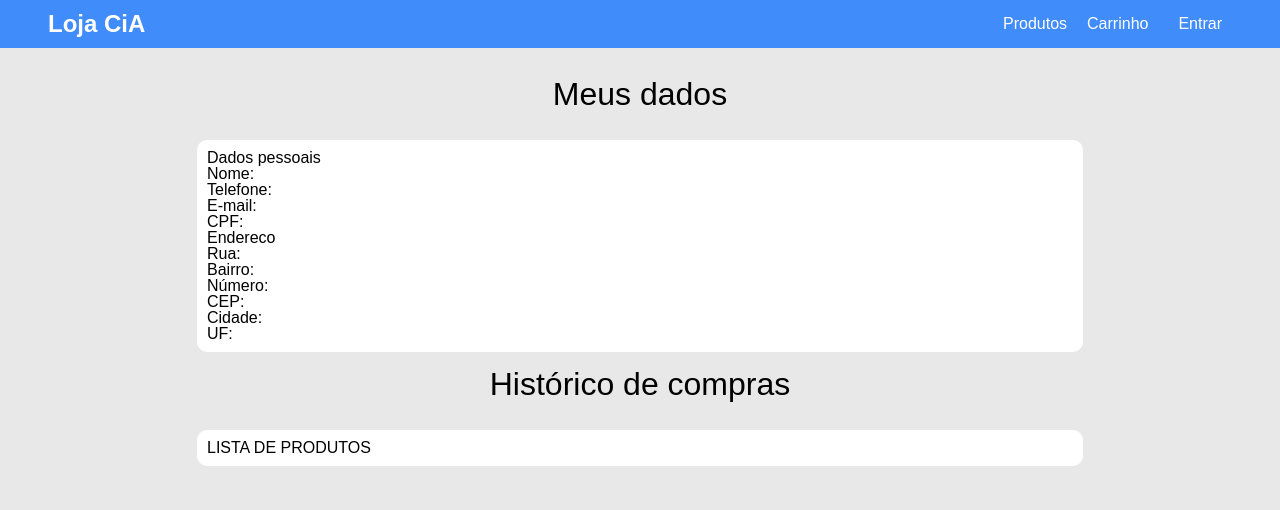
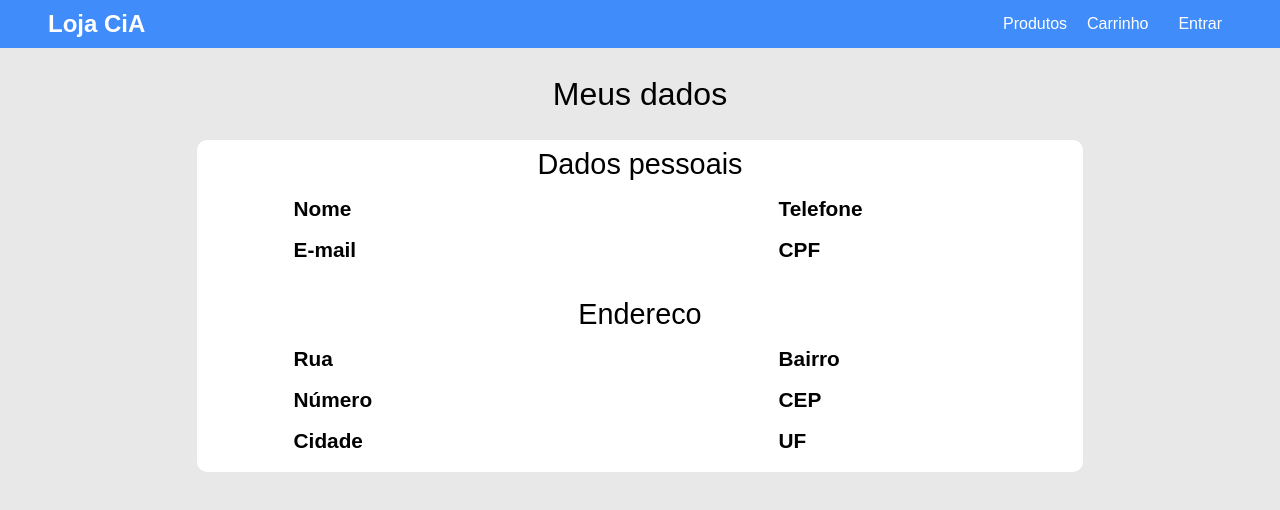
Before and after one commit to GuilhermeDrummond/lojaCiA, a React (Create React App) app: page /account in a window 1280 px wide. Shown: the top 510 px of the page. Built offline with nearby package versions, Linux system fonts and the light colour scheme.

Commit message:
Finalização de minha conta, metodos das interfaces implementados

```diff
--- a/src/App.tsx
+++ b/src/App.tsx
@@ -15,6 +15,7 @@ import { Cart } from './components/Cart';
 import Loja from './classes/Loja';
 import { CheckOut } from './components/CheckOut';
 import { MyAccount } from './components/MyAccount';
+import Pedido from './classes/Pedido';
 
 
 export default function App() {
@@ -74,6 +75,12 @@ export default function App() {
     handleAddCart(item)
   }
 
+  const [purchaseHistory, setPurchaseHistory] = useState<Pedido[]>([])
+
+  function handlePurchaseHistory(order : Pedido) {
+    setPurchaseHistory([order, ...purchaseHistory])
+  }
+
 
   return (
     <>
@@ -92,7 +99,7 @@ export default function App() {
 
         <Route
           path='/checkout'
-          render={props => <CheckOut {...props} carrinho={cartList}/>}
+          render={props => <CheckOut {...props} carrinho={cartList} onFinish={handlePurchaseHistory} limparCarrinho={setCartList}/>}
         />
 
         <Route
@@ -107,7 +114,7 @@ export default function App() {
 
         <Route
           path='/account' exact
-          render={props => <MyAccount {...props} cliente={activeUser} />}
+          render={props => <MyAccount {...props} cliente={activeUser} historico={purchaseHistory}/>}
         />
       </Router>
 
--- a/src/classes/Boleto.ts
+++ b/src/classes/Boleto.ts
@@ -1,7 +1,11 @@
 import IPagamento from "./IPagamento";
 
 export default class Boleto implements IPagamento {
-    pagar() {
-        return 0
+    calcularValorPagamento(valor : number) {
+        return valor * 0.9
+    }
+
+    getFormaPagamento() : string {
+        return 'Boleto'
     }
 }
--- a/src/classes/Cartao.ts
+++ b/src/classes/Cartao.ts
@@ -1,7 +1,11 @@
 import IPagamento from "./IPagamento";
 
 export default class Cartao implements IPagamento {
-    pagar() {
-        return 0
+    calcularValorPagamento(valor : number) {
+        return valor + 1000
+    }
+
+    getFormaPagamento() : string {
+        return 'Cartão'
     }
 }
--- a/src/classes/Correios.ts
+++ b/src/classes/Correios.ts
@@ -1,7 +1,12 @@
 import IEntrega from "./IEntrega";
 
 export default class Correios implements IEntrega {
-    despacharPedido() {
-        console.log('foda')
+
+    calcularValorPedido(valor : number) : number {
+        return valor + 15
+    }
+
+    getMetodoEntrega() : string {
+        return 'Correios'
     }
 }
--- a/src/classes/Gerador.ts
+++ b/src/classes/Gerador.ts
@@ -85,4 +85,4 @@ export const Loja3 : Loja = new Loja('Unidade de Iconha', '62.622.452/0001-62',
 // =======================================================================================================
 
 const end4 = new Endereco('Rua dos Anjos', 'Céu Azul', 33, '29280-000', 'Divinópolis', 'ES', 'Você vai saber quando ver')
-export const clientePadrao = new Cliente('Ricardo', '123.654.741-12', '(27) 98765-4321', 'ricardo@uvv.br', 'admin', end4)
+export const clientePadrao = new Cliente('Ricardo', '123.654.741-12', '(27) 98765-4321', 'a', 'a', end4)
--- a/src/classes/IEntrega.ts
+++ b/src/classes/IEntrega.ts
@@ -1,3 +1,4 @@
 export default interface IEntrega {
-    despacharPedido() : void
+    calcularValorPedido(valor : number) : number
+    getMetodoEntrega() : string
 }
--- a/src/classes/IPagamento.ts
+++ b/src/classes/IPagamento.ts
@@ -1,3 +1,4 @@
 export default interface IPagamento {
-    pagar() : number
+    calcularValorPagamento(valor : number) : number
+    getFormaPagamento() : string
 }
--- /dev/null
+++ b/src/classes/Pedido.ts
@@ -0,0 +1,39 @@
+import Carrinho from "./Carrinho"
+import IEntrega from "./IEntrega"
+import IPagamento from "./IPagamento"
+
+export default class Pedido {
+    private id : number
+    private carrinho : Carrinho
+    private valorTotal : number
+    private metodoPagamento : IPagamento
+    private metodoEntrega : IEntrega
+
+    constructor(carrinho : Carrinho, metodoPagamento : IPagamento, metodoEntrega : IEntrega) {
+        this.id = Math.floor(Math.random() * 10000)
+        this.carrinho = carrinho
+        this.valorTotal = carrinho.totalCarrinho()
+        this.metodoEntrega = metodoEntrega
+        this.metodoPagamento = metodoPagamento
+    }
+
+    getListaProdutos() {
+        return this.carrinho.getProdutos()
+    }
+
+    getFormaPagamento() : string {
+        return this.metodoPagamento.getFormaPagamento()
+    }
+
+    getMetodoEntrega() : string {
+        return this.metodoEntrega.getMetodoEntrega()
+    }
+
+    getValorTotal() : number {
+        return this.valorTotal
+    }
+
+    getId() : number {
+        return this.id
+    }
+}
--- a/src/components/MyAccount/index.tsx
+++ b/src/components/MyAccount/index.tsx
@@ -1,37 +1,151 @@
 import Cliente from "../../classes/Cliente";
-import { Container, Content, Title } from "./styles";
+import Pedido from "../../classes/Pedido";
+import { Container, Content, Subtitle, Title } from "./styles";
 
 type ClientProps = {
     cliente : Cliente | undefined,
+    historico : Pedido[]
 }
 
-export function MyAccount({ cliente } : ClientProps) {
+export function MyAccount({ cliente, historico } : ClientProps) {
     return (
         <Container>
             <Title>Meus dados</Title>
 
             <Content>
-                <h1>Dados pessoais</h1>
-                <p>Nome: {cliente?.getNome()}</p>
-                <p>Telefone: {cliente?.getTelefone()}</p>
-                <p>E-mail: {cliente?.getEmail()}</p>
-                <p>CPF: {cliente?.getCpf()}</p>
 
-                <h1>Endereco</h1>
-                <p>Rua: {cliente?.getEndereco().getRua()}</p>
-                <p>Bairro: {cliente?.getEndereco().getBairro()}</p>
-                <p>Número: {cliente?.getEndereco().getNumero()}</p>
-                {cliente?.getEndereco().getComplemento() && <p>Complemento: {cliente?.getEndereco().getComplemento()}</p>}
-                <p>CEP: {cliente?.getEndereco().getCep()}</p>
-                <p>Cidade: {cliente?.getEndereco().getCidade()}</p>
-                <p>UF: {cliente?.getEndereco().getUf()}</p>
+                <Subtitle>Dados pessoais</Subtitle>
+
+                <div>
+                    <label>
+                        Nome
+                        <p>{cliente?.getNome()}</p>
+                    </label>
+
+                    <label>
+                        Telefone
+                        <p>{cliente?.getTelefone()}</p>
+                    </label>
+                </div>
+
+                <div>
+                    <label>
+                        E-mail
+                        <p>{cliente?.getEmail()}</p>
+                    </label>
+
+                    <label>
+                        CPF
+                        <p>{cliente?.getCpf()}</p>
+                    </label>
+                </div>
+
+
+                <Subtitle>Endereco</Subtitle>
+                <div>
+                    <label>
+                        Rua
+                        <p>{cliente?.getEndereco().getRua()}</p>
+                    </label>
+
+                    <label>
+                        Bairro
+                        <p>{cliente?.getEndereco().getBairro()}</p>
+                    </label>
+                </div>
+
+                <div>
+                    <label>
+                        Número
+                        <p>{cliente?.getEndereco().getNumero()}</p>
+                    </label>
+
+                    <label>
+                        CEP
+                        <p>{cliente?.getEndereco().getCep()}</p>
+                    </label>
+                </div>
+
+                <div>
+                    <label>
+                        Cidade
+                        <p>{cliente?.getEndereco().getCidade()}</p>
+                    </label>
+
+                    <label>
+                        UF
+                        <p>{cliente?.getEndereco().getUf()}</p>
+                    </label>
+                </div>
+
+                {
+                    cliente?.getEndereco().getComplemento() &&
+                    <div>
+                        <label className='last'>
+                            Complemento
+                            <p>{cliente?.getEndereco().getComplemento()}</p>
+                        </label>
+                    </div>
+                }
             </Content>
 
-            <Title>Histórico de compras</Title>
+            {
+                historico.length > 0 &&
+                <>
+                    <Title>Histórico de compras</Title>
 
-            <Content>
-                <p>LISTA DE PRODUTOS</p>
-            </Content>
+                    {
+                        historico.map(pedido => {
+                            return (
+                                <Content key={pedido.getId()}>
+                                    <h2>Numero pedido: #{pedido.getId()}</h2>
+
+                                    <label>
+                                        Forma de pagamento
+                                        <p>{pedido.getFormaPagamento()}</p>
+                                    </label>
+
+                                    <label>
+                                        Total
+                                        <p>R$ {pedido.getValorTotal().toFixed(2)}</p>
+                                    </label>
+
+                                    <label>
+                                        Metodo de entrega
+                                        <p>{pedido.getMetodoEntrega()}</p>
+                                    </label>
+
+                                    <label>
+                                        Lista de produtos
+                                        <ul>
+                                            {pedido.getListaProdutos().map(prod => {
+                                                return (
+                                                    <li key={prod.produto.getId()}>
+                                                        {prod.produto.getNome()}
+                                                        <ul className='sublist'>
+                                                            <li>
+                                                                Quantidade: {prod.quantidade}
+                                                            </li>
+                                                            <li>
+                                                                Preço unitário: R$ {prod.produto.getPreco().toFixed(2)}
+                                                            </li>
+                                                            <li>
+                                                                Preço total: R$ {(prod.quantidade * prod.produto.getPreco()).toFixed(2)}
+                                                            </li>
+                                                        </ul>
+                                                    </li>
+                                                )
+                                            })}
+                                        </ul>
+                                    </label>
+
+                                </Content>
+                            )
+                        })
+                    }
+                </>
+            }
+
 
         </Container>
     )
--- a/src/components/MyAccount/styles.ts
+++ b/src/components/MyAccount/styles.ts
@@ -15,6 +15,16 @@ export const Title = styled.h1`
     text-align: center;
 `
 
+export const Subtitle = styled.h1`
+    margin-bottom: 20px;
+    font-size: 1.8rem;
+    text-align: center;
+
+    &:last-of-type {
+        margin-top: 30px;
+    }
+`
+
 export const Content = styled.div`
     background: white;
 
@@ -22,4 +32,63 @@ export const Content = styled.div`
     padding: 10px;
 
     border-radius: 10px;
+
+    div {
+        display: flex;
+        justify-content: space-between;
+        margin: 0 auto;
+        width: 80%;
+
+        & + div {
+            margin-top: 10px;
+        }
+
+    }
+
+    label {
+        font-size: 1.3rem;
+        font-weight: bold;
+        width: 30%;
+
+        p {
+            margin-top: 5px;
+            margin-bottom: 10px;
+            font-size: 1.2rem;
+            font-weight: normal;
+        }
+
+        ul {
+            padding-left: 2rem;
+
+            &:first-of-type{
+                margin-top: 5px;
+            }
+        }
+
+        li {
+            font-size: 1.2rem;
+            font-weight: normal;
+            list-style: initial;
+        }
+    }
+
+    .last {
+        width: 100%;
+    }
+
+    .sublist li:last-child {
+        margin-bottom: 10px;
+    }
+
+    .sublist li {
+        font-size: 1rem;
+        margin: 5px 0;
+        list-style: circle;
+    }
+
+    h2 {
+        font-size: 1.5rem;
+        text-align: center;
+        margin-bottom: 20px;
+    }
 `
```
Also changed, not shown: src/classes/Transportadora.ts (+6 -2 lines), src/components/CheckOut/index.tsx (+36 -19 lines).
